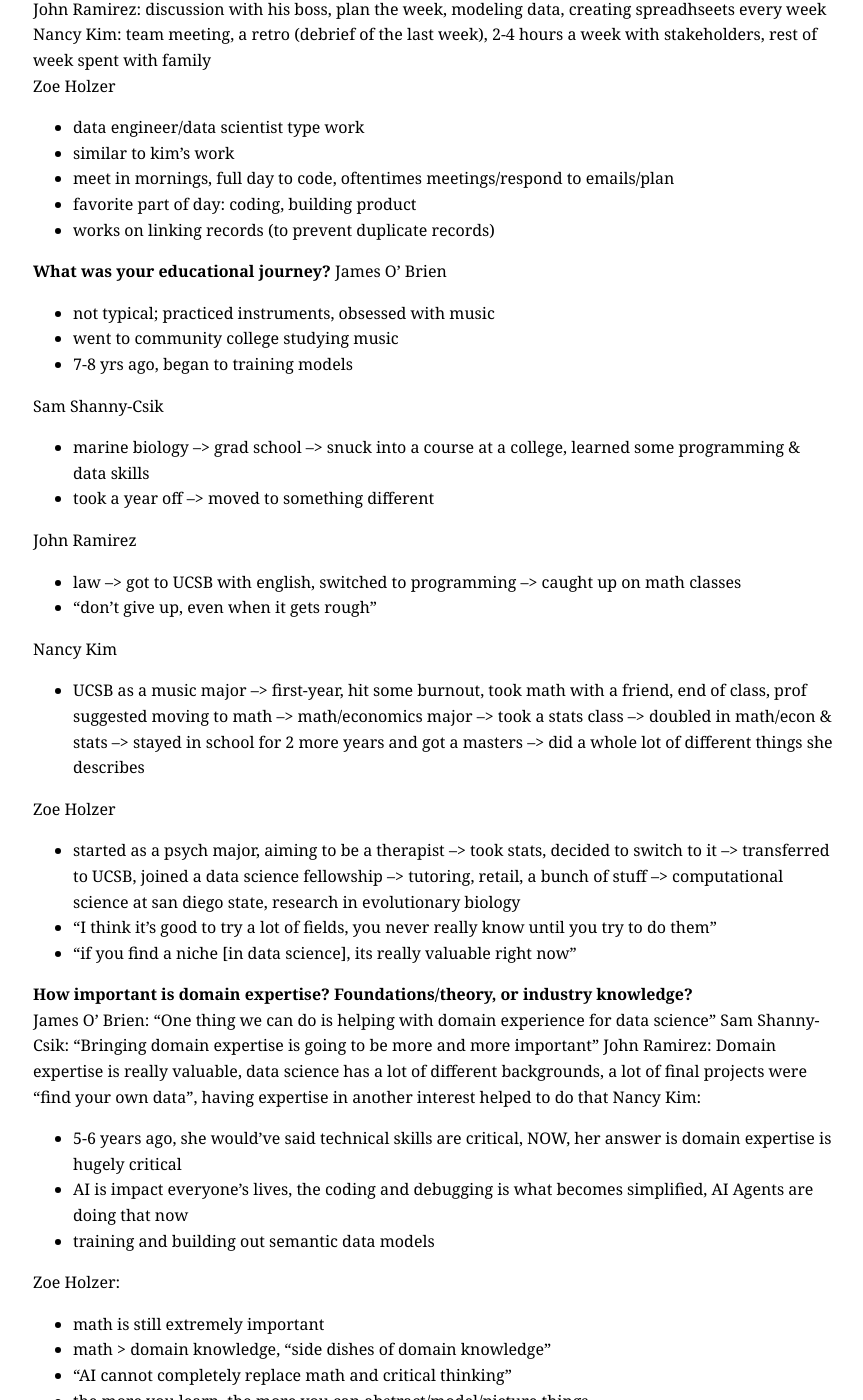
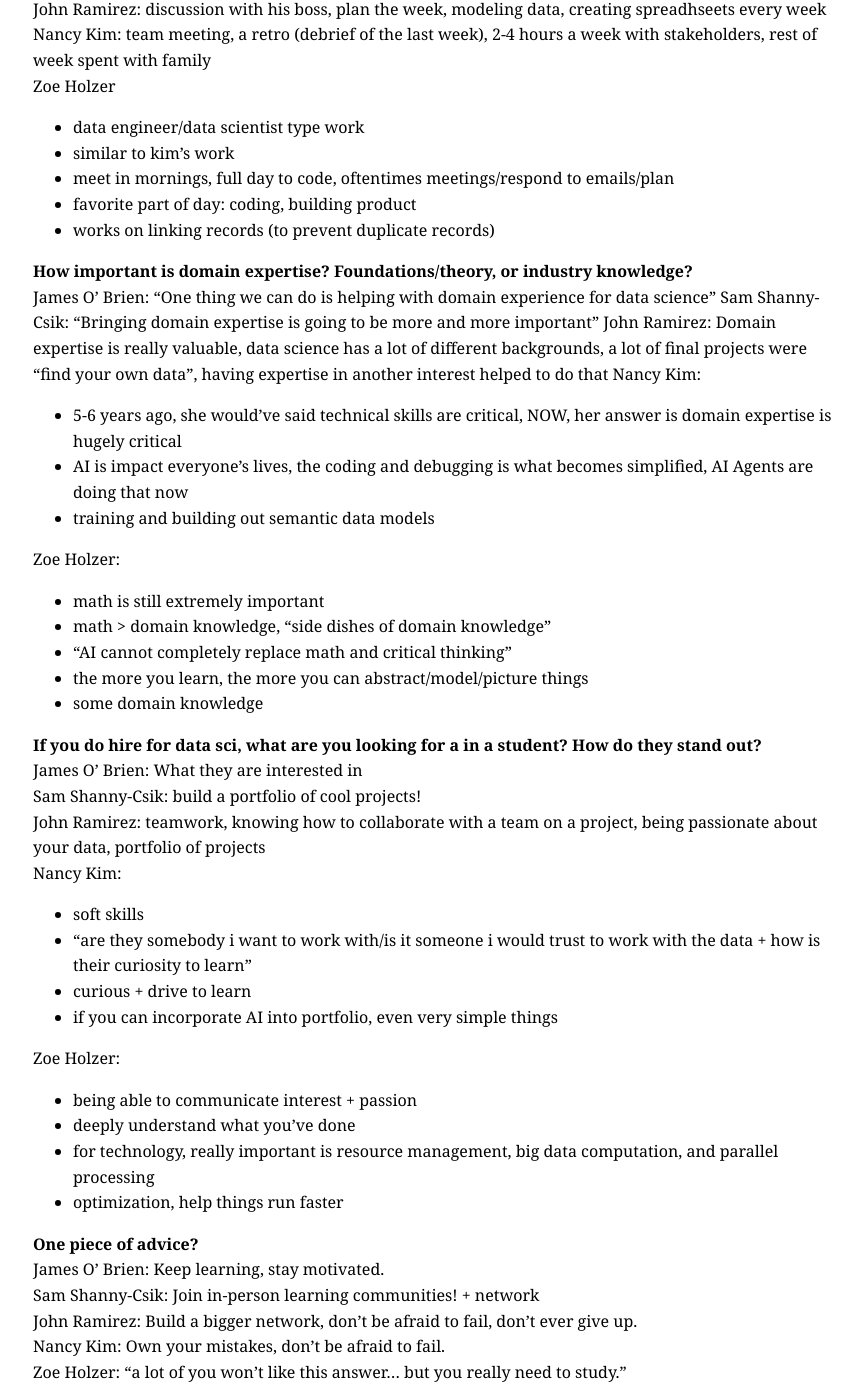
Before and after one commit to CaptainSapphire/PH-s-Blog, a Jekyll site: the page built from _posts/2026-03-13-UCSB-Datathon.md, in a window 1280 px wide and 1400 px high, scrolled down 3617 px. Shown: the whole window, without its empty margins (207-1070 px from the left). Built offline with Jekyll 4.4.1, drawn with Linux system fonts in a browser that asks for light colours.

Commit message:
Update 2026-03-13-UCSB-Datathon.md

```diff
--- a/_posts/2026-03-13-UCSB-Datathon.md
+++ b/_posts/2026-03-13-UCSB-Datathon.md
@@ -98,28 +98,6 @@ Zoe Holzer
 - favorite part of day: coding, building product
 - works on linking records (to prevent duplicate records)
 
-**What was your educational journey?**
-James O' Brien
-- not typical; practiced instruments, obsessed with music
-- went to community college studying music
-- 7-8 yrs ago, began to training models
-
-Sam Shanny-Csik
-- marine biology --> grad school --> snuck into a course at a college, learned some programming & data skills
-- took a year off --> moved to something different
-
-John Ramirez
-- law --> got to UCSB with english, switched to programming --> caught up on math classes
-- "don't give up, even when it gets rough"
-
-Nancy Kim
-- UCSB as a music major --> first-year, hit some burnout, took math with a friend, end of class, prof suggested moving to math --> math/economics major --> took a stats class --> doubled in math/econ & stats --> stayed in school for 2 more years and got a masters --> did a whole lot of different things she describes
-
-Zoe Holzer
-- started as a psych major, aiming to be a therapist --> took stats, decided to switch to it --> transferred to UCSB, joined a data science fellowship --> tutoring, retail, a bunch of stuff --> computational science at san diego state, research in evolutionary biology
-- "I think it's good to try a lot of fields, you never really know until you try to do them"
-- "if you find a niche [in data science], its really valuable right now"
-
 **How important is domain expertise? Foundations/theory, or industry knowledge?** <br>
 James O' Brien: "One thing we can do is helping with domain experience for data science"
 Sam Shanny-Csik: "Bringing domain expertise is going to be more and more important"
```
